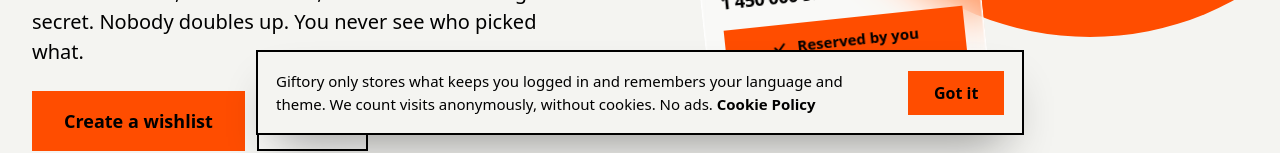
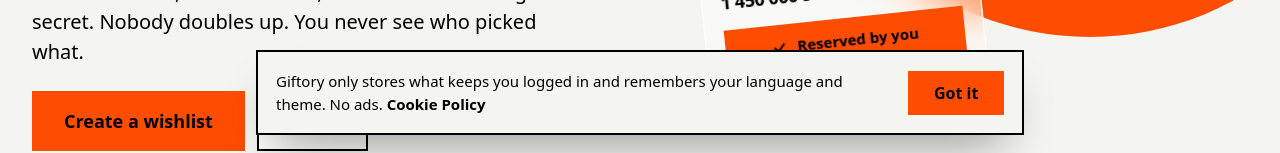
Before and after one commit to saidmukhammedov/giftory, a React (Vite) app in the folder client/: page / in a window 1280 px wide. Shown: the part 653-806 px from the top of the page. Built offline with nearby package versions, Linux system fonts and the light colour scheme; no server answers.

Commit message:
Cookie notice: drop the visit-counting sentence

```diff
--- a/client/src/i18n.jsx
+++ b/client/src/i18n.jsx
@@ -32,7 +32,7 @@ const en = {
   privacy: 'Privacy Policy', terms: 'Terms & Conditions', cookies: 'Cookie Policy', lastUpdated: 'Last updated: {date}',
   agreeTerms: 'I agree to the {terms} and {privacy}.', agreeTelegram: 'By continuing with Telegram, you agree to the {terms} and {privacy}.',
   termsShort: 'Terms', privacyShort: 'Privacy Policy',
-  cookieNotice: 'Giftory only stores what keeps you logged in and remembers your language and theme. We count visits anonymously, without cookies. No ads.',
+  cookieNotice: 'Giftory only stores what keeps you logged in and remembers your language and theme. No ads.',
   cookieOk: 'Got it', cookieMore: 'Cookie Policy',
   skipToContent: 'Skip to main content',
   useImage: 'Use this image', removePhoto: 'Remove photo', showPassword: 'Show password', hidePassword: 'Hide password', addWishSubmit: 'Add wish',
@@ -120,7 +120,7 @@ const ru = {
   privacy: 'Политика конфиденциальности', terms: 'Условия использования', cookies: 'Политика cookie', lastUpdated: 'Обновлено: {date}',
   agreeTerms: 'Я принимаю {terms} и {privacy}.', agreeTelegram: 'Продолжая через Telegram, вы принимаете {terms} и {privacy}.',
   termsShort: 'Условия', privacyShort: 'Политику конфиденциальности',
-  cookieNotice: 'Giftory хранит только то, что нужно, чтобы вы оставались в аккаунте и чтобы запомнить язык и тему. Визиты мы считаем анонимно, без cookie. Без рекламы.',
+  cookieNotice: 'Giftory хранит только то, что нужно, чтобы вы оставались в аккаунте и чтобы запомнить язык и тему. Без рекламы.',
   cookieOk: 'Понятно', cookieMore: 'Политика cookie',
   skipToContent: 'Перейти к содержимому',
   useImage: 'Использовать', removePhoto: 'Убрать фото', showPassword: 'Показать пароль', hidePassword: 'Скрыть пароль', addWishSubmit: 'Добавить желание',
```
